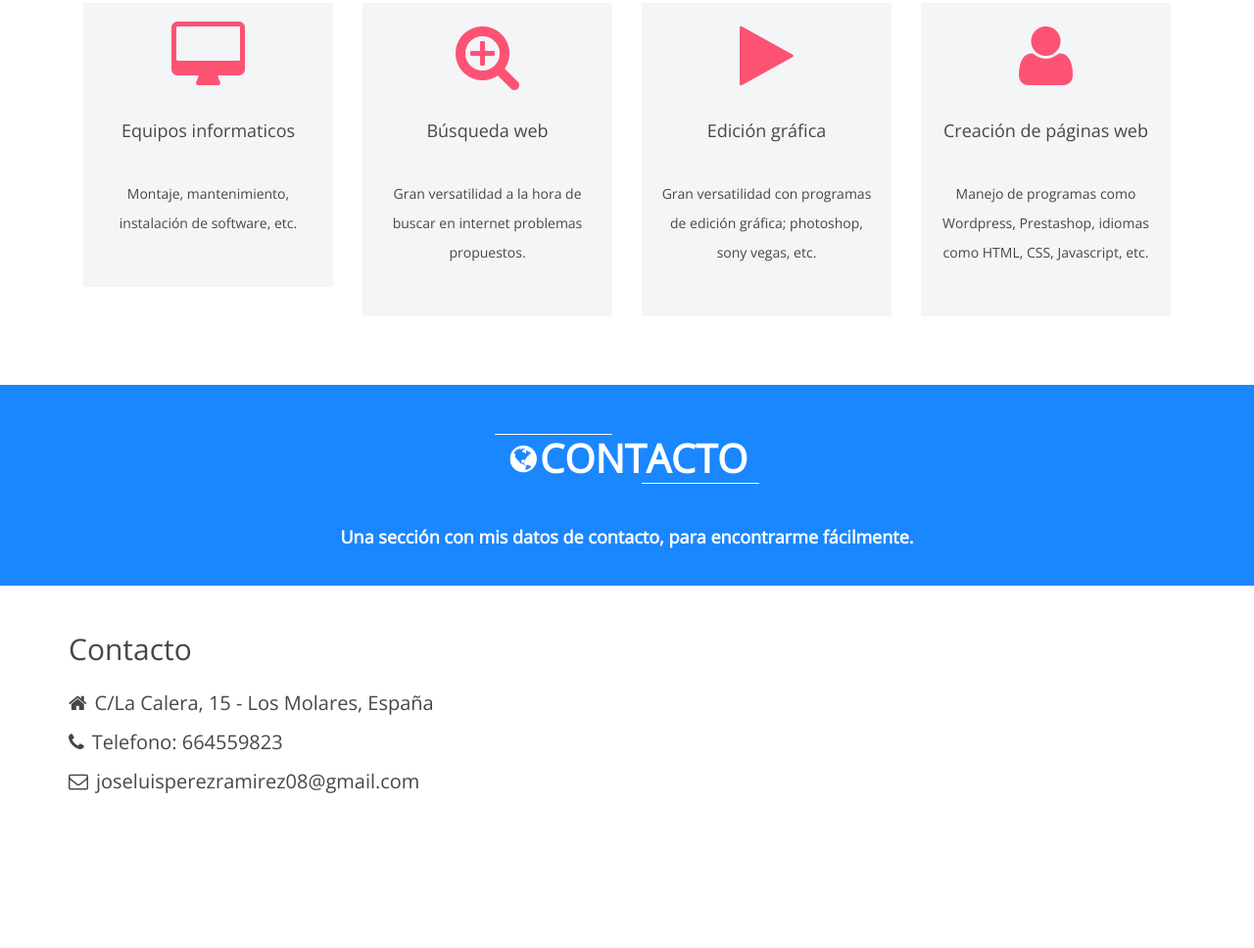
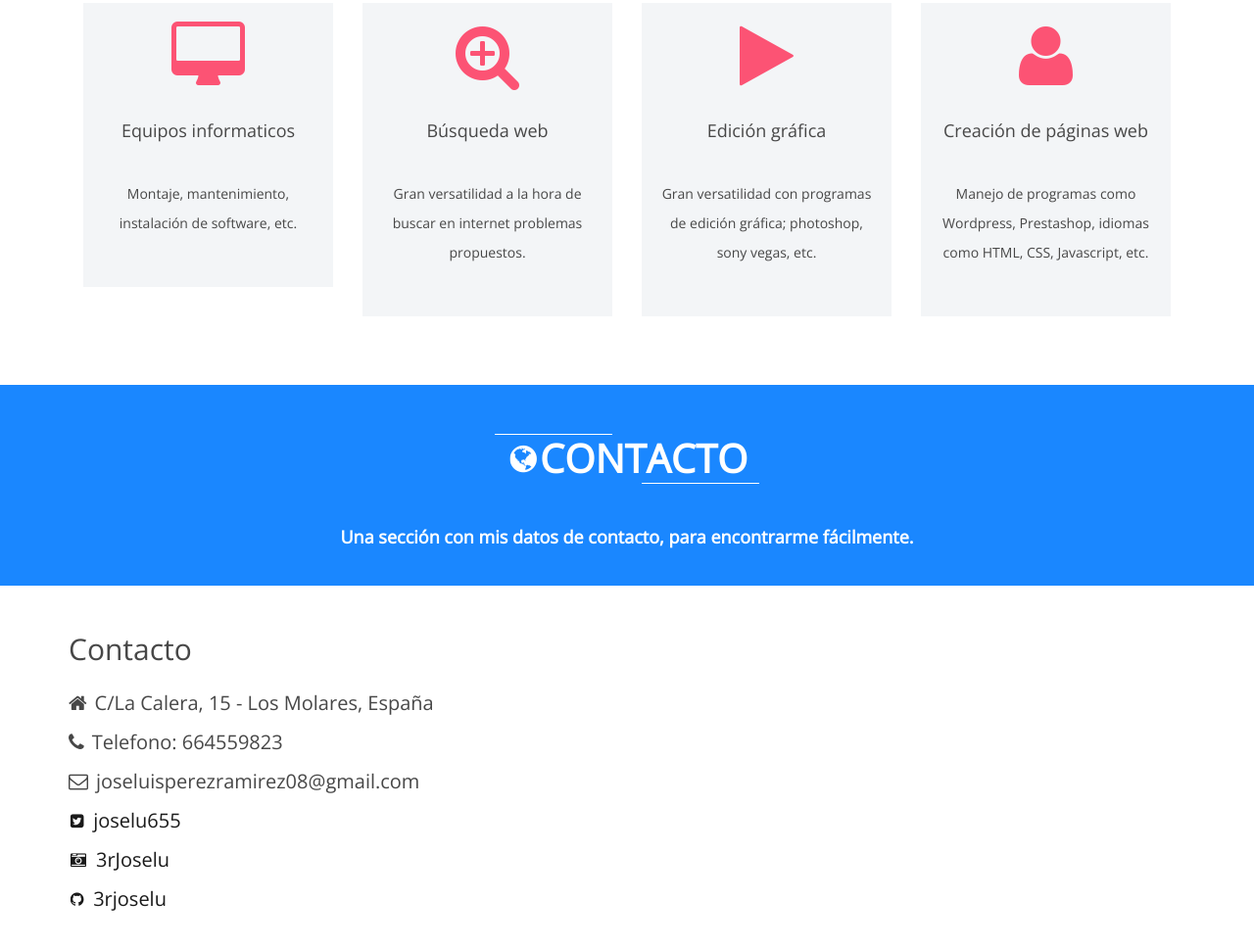
Before and after one commit to 3rjoselu/3rJoselu.github.io, a plain HTML site: page index.html in a window 1280 px wide. Shown: the part 254-1222 px from the top of the page at 98% size. Before the commit the page ends 1122 px from the top, so only its background shows below. Drawn offline with nearby package versions, Linux system fonts and the light colour scheme; a script that the page names is missing; files whose address does not match are found by name.

Commit message:
El archivo INDEX

```diff
--- a/index.html
+++ b/index.html
@@ -151,6 +151,12 @@
                         <br />
                         <span><i class="fa fa-envelope-o"></i>joseluisperezramirez08@gmail.com</span>
                         <br />
+						<a href="https://www.twitter.com/joselu655"<span><i class="fa fa-twitter-square faa-pulse animated"></i>joselu655</span></a>
+                        <br />
+						<a href="https://www.instagram.com/3rJoselu"<span><i class="fa fa-camera-retro faa-pulse animated"></i>3rJoselu</span></a>
+                        <br />
+						<a href="https://github.com/3rJoselu"<span><i class="fa fa-github faa-pulse animated"></i>3rjoselu</span></a>
+                        <br />
                     </div>
                 </div>
 
```
